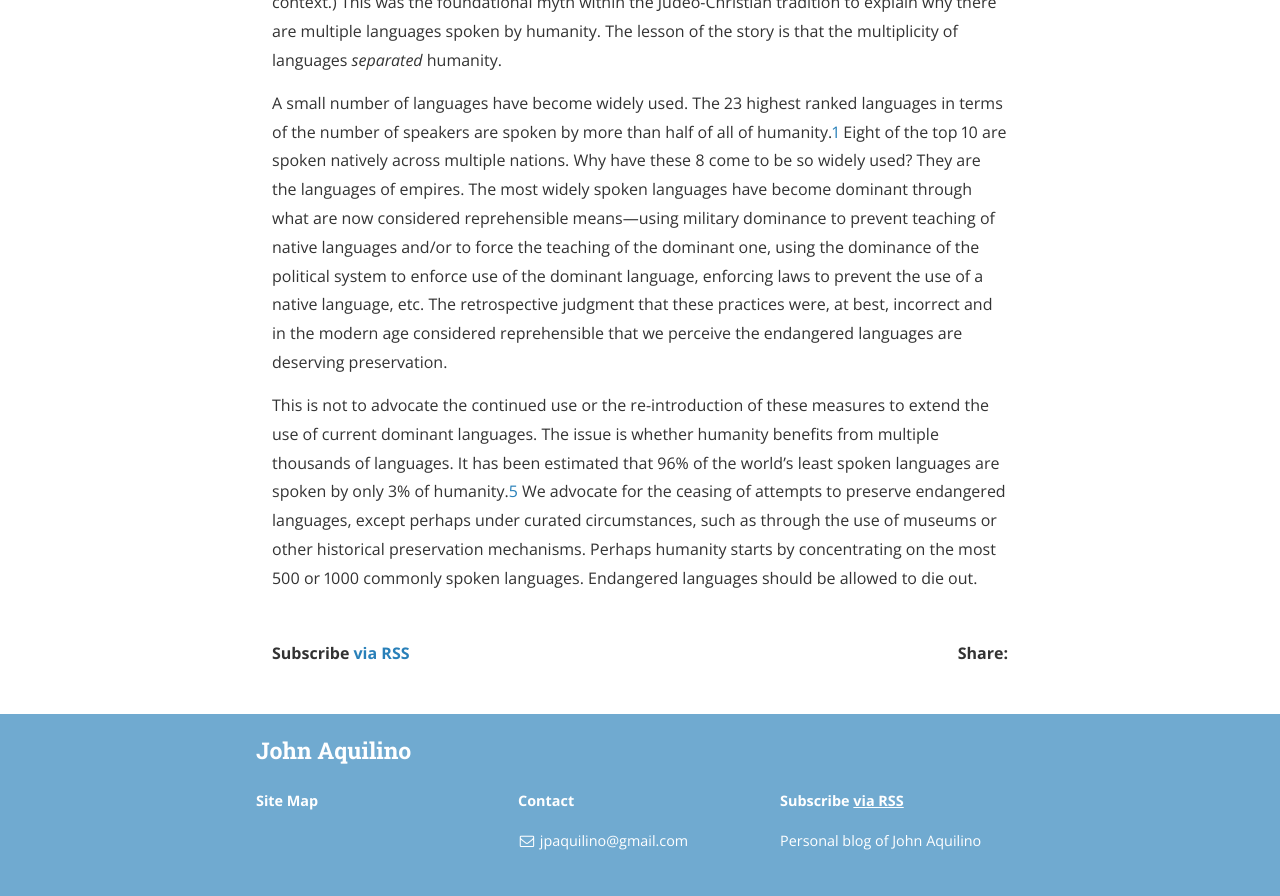
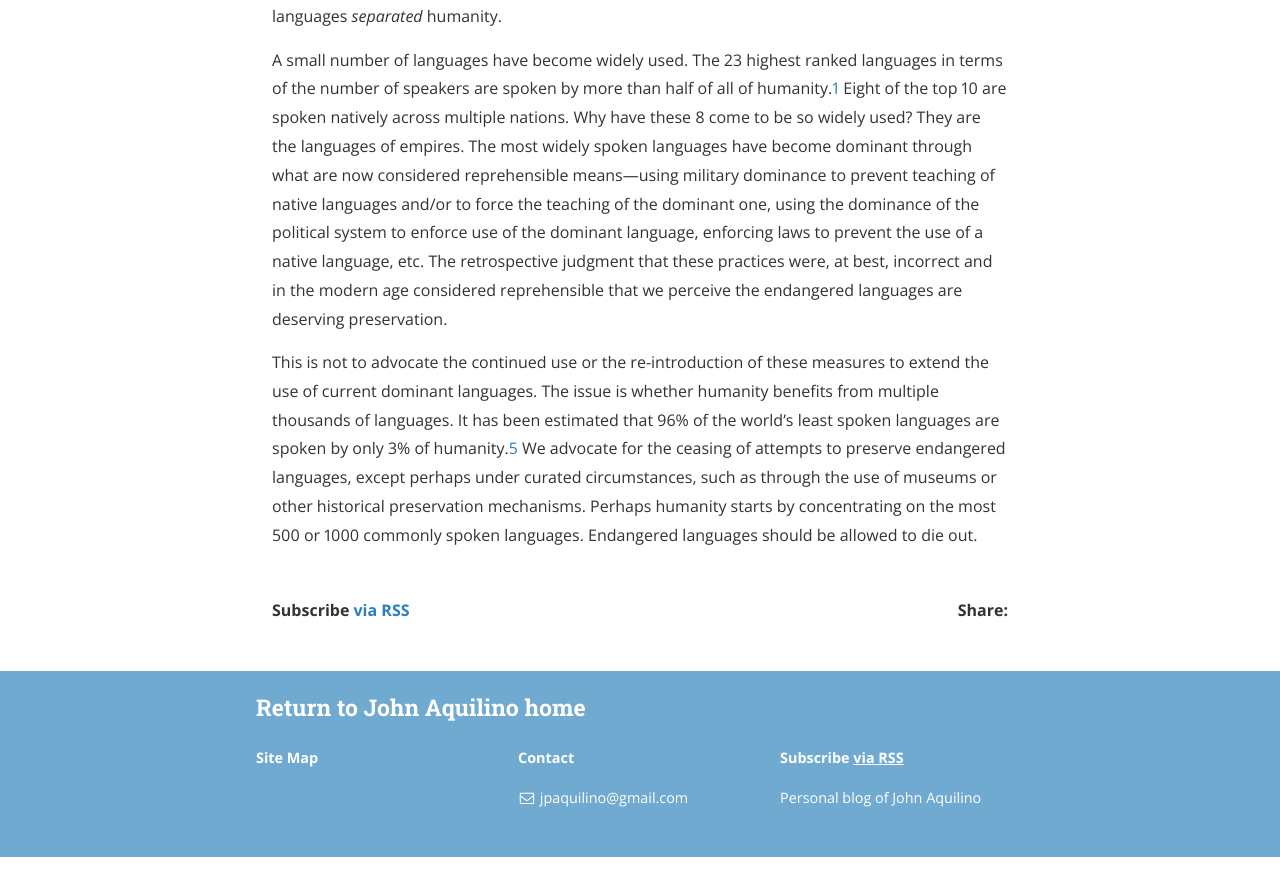
Before and after one commit to jaquilino/jaquilino.github.io, a Jekyll site: the page built from _posts/2022-11-30-languages.markdown, in a window 1280 px wide and 900 px high, scrolled down 691 px. Shown: the top 896 px of the window. Built offline with Jekyll 4.4.1, drawn with Linux system fonts in a browser that asks for light colours; nearby versions of some CDN libraries; a style sheet for code colours, icons or effects is not loaded; after the commit the page ends 1548 px from its top, so only the background shows below that.

Commit message:
Set return link in footer

```diff
--- a/_includes/footer.html
+++ b/_includes/footer.html
@@ -2,7 +2,7 @@
 
   <div class="wrapper">
 
-    <h3 class="footer-heading">{{ site.title }}</h3>
+    <h3 class="footer-heading">Return to <a href="{{ site.url }}">{{ site.title }} home</a></h3>
 
     <div class="site-navigation">
 
--- a/_layouts/post.html
+++ b/_layouts/post.html
@@ -7,7 +7,7 @@ layout: default
   <div class="scrim {% if page.cover %}has-cover{% endif %}">
     <header class="post-header">
       <h1 class="title">{{ page.title }}</h1>
-      <p class="info">by <strong>{{ page.author }}</strong></p>
+      {% if page.author %}<p class="info">by <strong>{{ page.author }}</strong></p>{% endif %}
     </header>
   </div>
 </div>
--- a/_posts/2022-11-30-languages.markdown
+++ b/_posts/2022-11-30-languages.markdown
@@ -1,7 +1,6 @@
 ---
 layout: post
 title:  "Language Consolidation"
-author: "John Aquilino"
 date:   2022-11-30 17:46:22 -0600
 categories: languages
 ---
```
